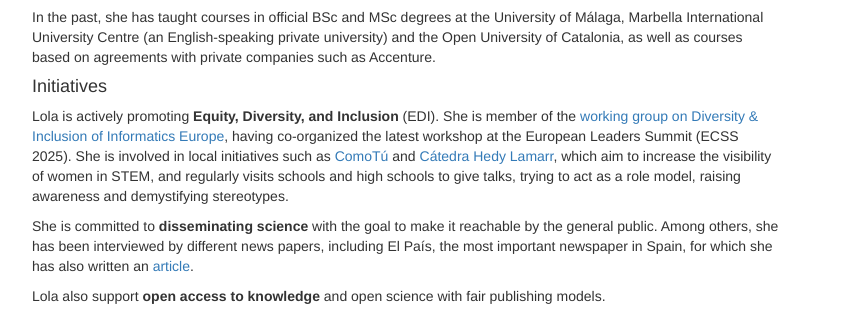
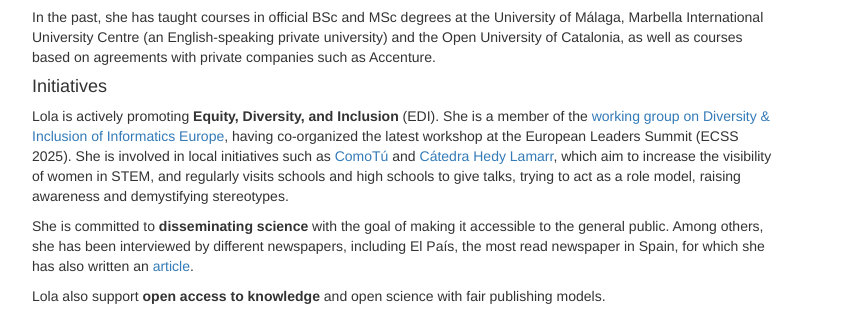
Before and after one commit to lolaburgueno/lolaburgueno.github.io, a plain HTML site: page index.html in a window 1280 px wide. Shown: the part 1176-1489 px from the top of the page, without its empty margins (38-901 px from the left). Drawn offline with nearby package versions, Linux system fonts and the light colour scheme.

Commit message:
typos corrected

```diff
--- a/index.html
+++ b/index.html
@@ -106,11 +106,11 @@
                           <p>In the past, she has taught courses in official BSc and MSc degrees at the University of Málaga, Marbella International University Centre (an English-speaking private university) and the Open University of Catalonia, as well as courses based on agreements with private companies such as Accenture.</p>
 
                       <h4 id="initiatives">Initiatives</h4>
-                          <p>Lola is actively promoting <b>Equity, Diversity, and Inclusion</b> (EDI). She is member of the <a href="https://www.informatics-europe.org/society/diversity-and-inclusion/working-group.html" target="_blank" rel="noopener noreferrer">working group on Diversity & Inclusion of Informatics Europe</a>, having co-organized the latest workshop at the European Leaders Summit (ECSS 2025).
+                          <p>Lola is actively promoting <b>Equity, Diversity, and Inclusion</b> (EDI). She is a member of the <a href="https://www.informatics-europe.org/society/diversity-and-inclusion/working-group.html" target="_blank" rel="noopener noreferrer">working group on Diversity & Inclusion of Informatics Europe</a>, having co-organized the latest workshop at the European Leaders Summit (ECSS 2025).
                             She is involved in local initiatives such as <a href="https://www.comotu.uma.es/" target="_blank" rel="noopener noreferrer">ComoTú</a> and <a href="https://www.catedralamarr.uma.es/" target="_blank" rel="noopener noreferrer">Cátedra Hedy Lamarr</a>, which aim to increase the visibility of women in STEM, and regularly visits schools and high schools to give talks, trying to act as a role model, raising awareness and demystifying stereotypes.
                           </p>
                           <p>
-                            She is committed to <b>disseminating science</b> with the goal to make it reachable by the general public. Among others, she has been interviewed by different news papers, including El País, the most important newspaper in Spain, for which she has also written an <a href="https://elpais.com/tecnologia/2021-05-08/la-inteligencia-artificial-no-es-un-camino-de-rosas.html" target="_blank" rel="noopener noreferrer">article</a>.
+                            She is committed to <b>disseminating science</b> with the goal of making it accessible to the general public. Among others, she has been interviewed by different newspapers, including El País, the most read newspaper in Spain, for which she has also written an <a href="https://elpais.com/tecnologia/2021-05-08/la-inteligencia-artificial-no-es-un-camino-de-rosas.html" target="_blank" rel="noopener noreferrer">article</a>.
                           </p>
                           <p>Lola also support <b>open access to knowledge</b> and open science with fair publishing models<!--(e.g., platinum and diamond open access)-->.
                           </p>
```
